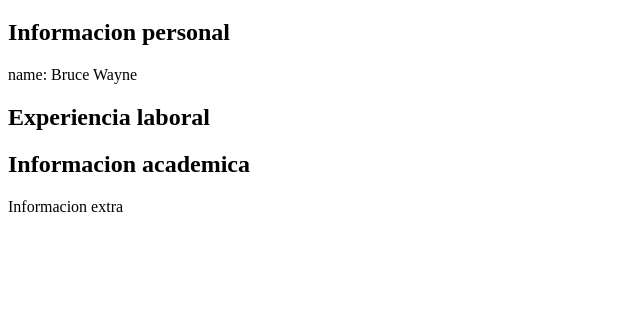
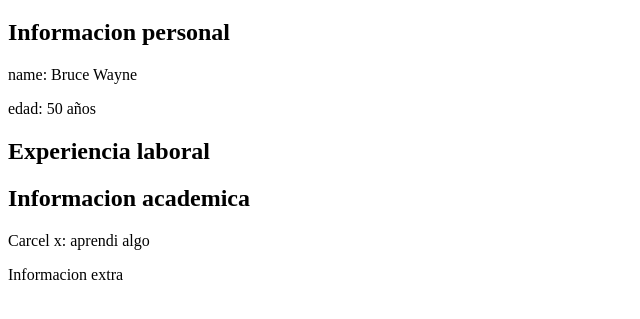
Before and after one commit to maxig10g/intro-html-git3417, a plain HTML site: page cv.html in a window 1280 px wide. Shown: the part 61-380 px from the top of the page, without its empty margins (0-640 px from the left). Drawn offline with Linux system fonts and the light colour scheme.

Commit message:
informacion academica

```diff
--- a/cv.html
+++ b/cv.html
@@ -14,12 +14,14 @@
     <aside>
         <h2>Informacion personal</h2>
         <p>name: Bruce Wayne</p>
+        <p>edad: 50 años</p>
     </aside>
   <main>
 <h2>Experiencia laboral</h2>
 
 
 <h2>Informacion academica</h2>
+<p>Carcel x: aprendi algo</p>
   </main>
 <footer>
     Informacion extra
```
